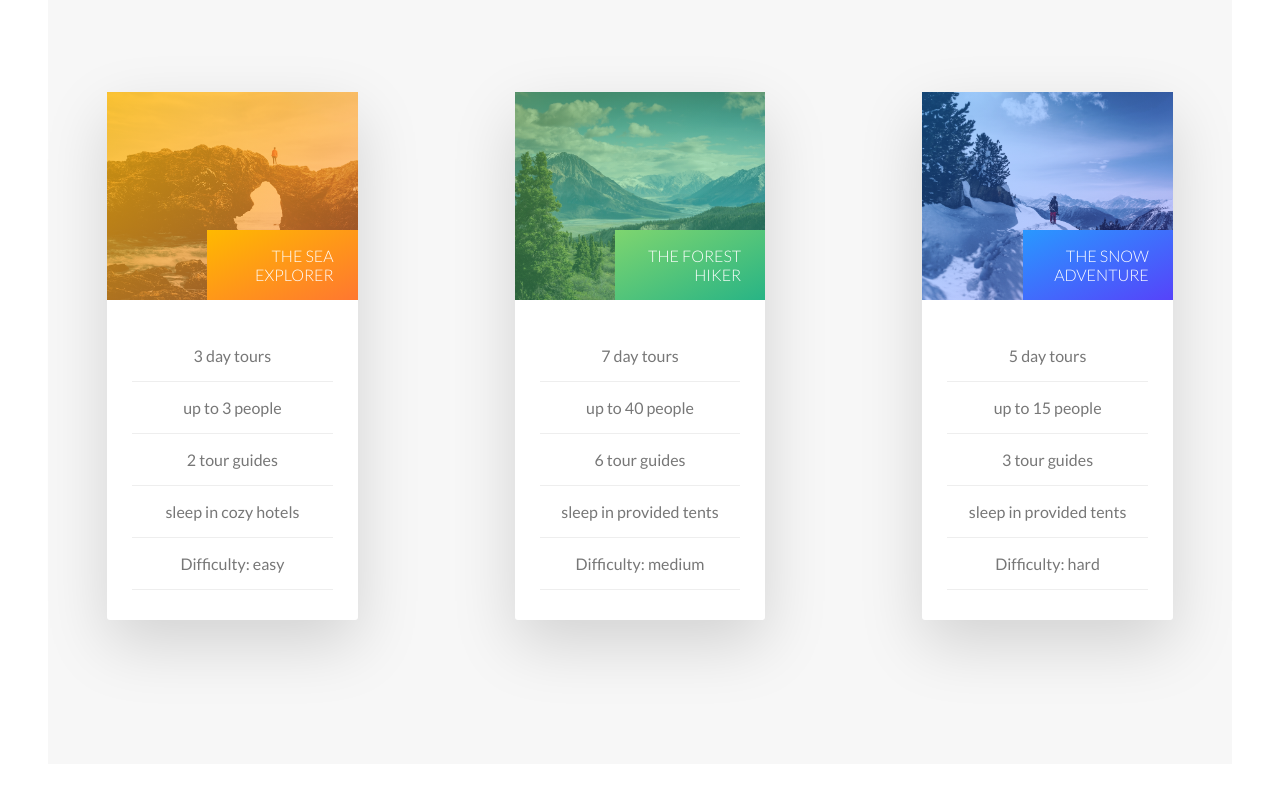
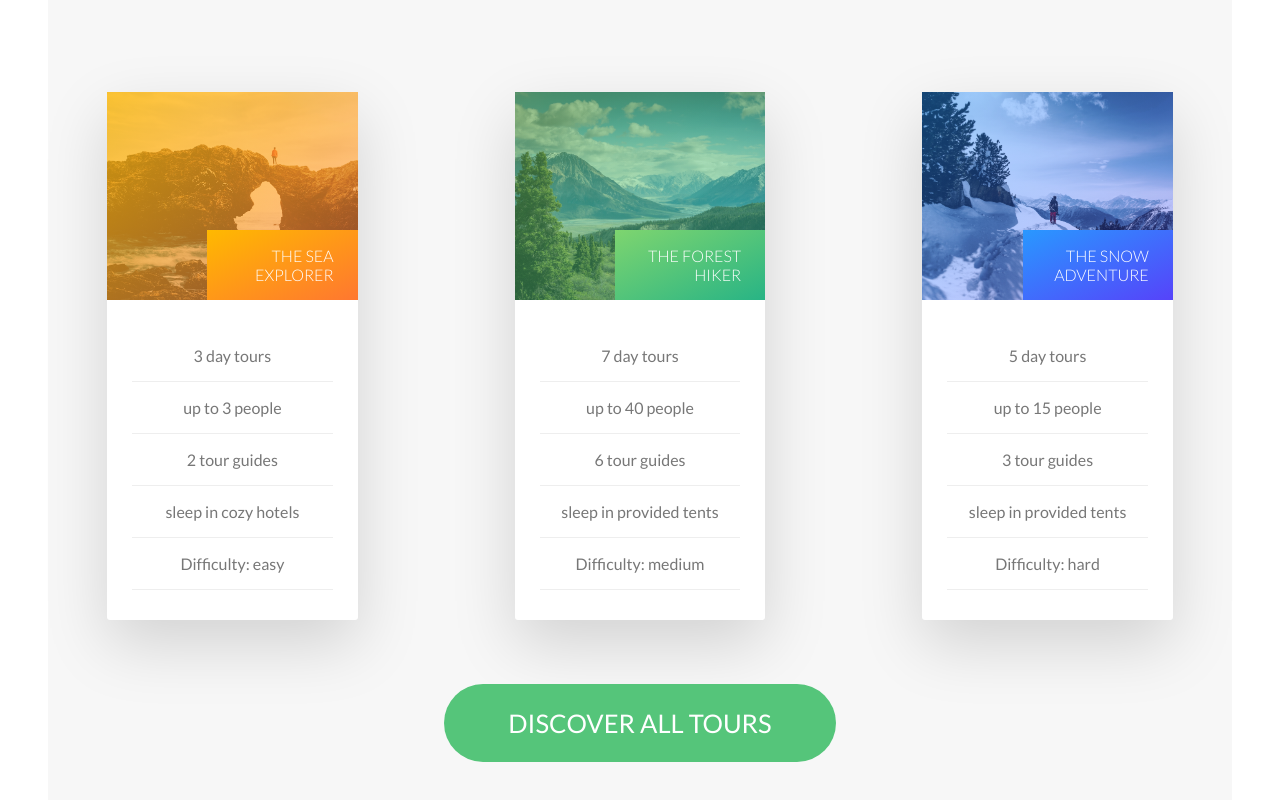
Before and after one commit to Safei-Ashraf/CSS-Template, a plain HTML site: page index.html in a window 1280 px wide. Shown: the part 876-1676 px from the top of the page. Drawn offline with nearby package versions, Linux system fonts and the light colour scheme.

Commit message:
added: button

```diff
--- a/index.html
+++ b/index.html
@@ -124,6 +124,7 @@
                     </div>
                     <!-- end  -->
                 </div>
+                <a href="#" class="primaryButton">discover all tours</a>
             </div>
         </section>
     </main>
```
